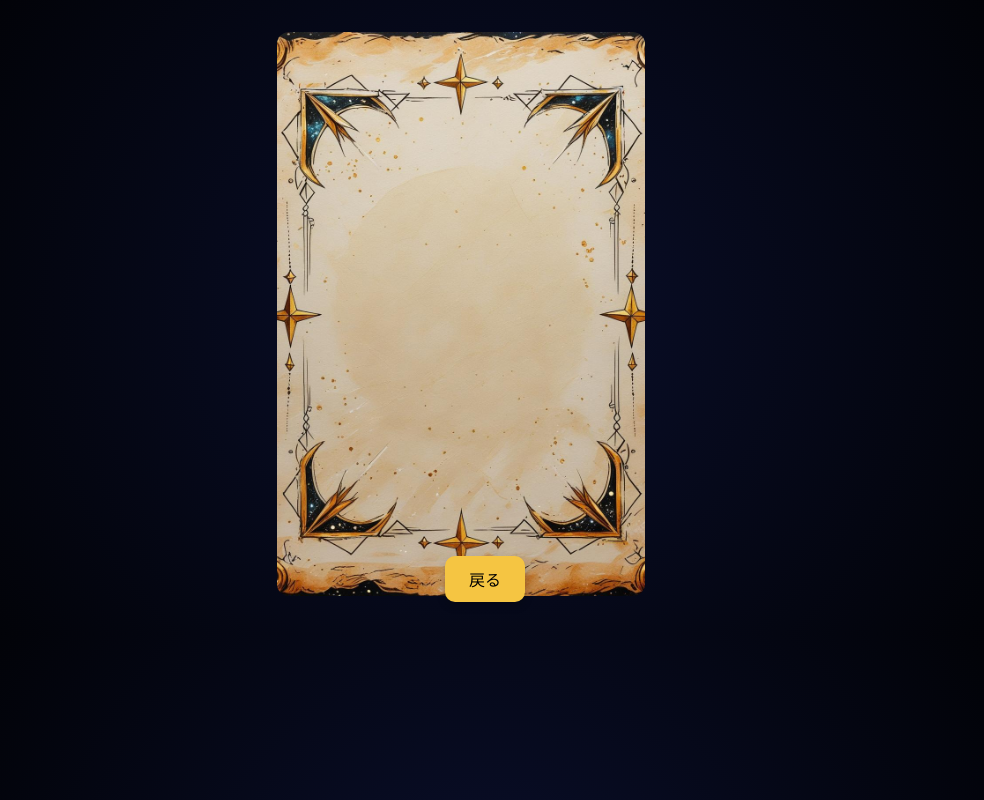
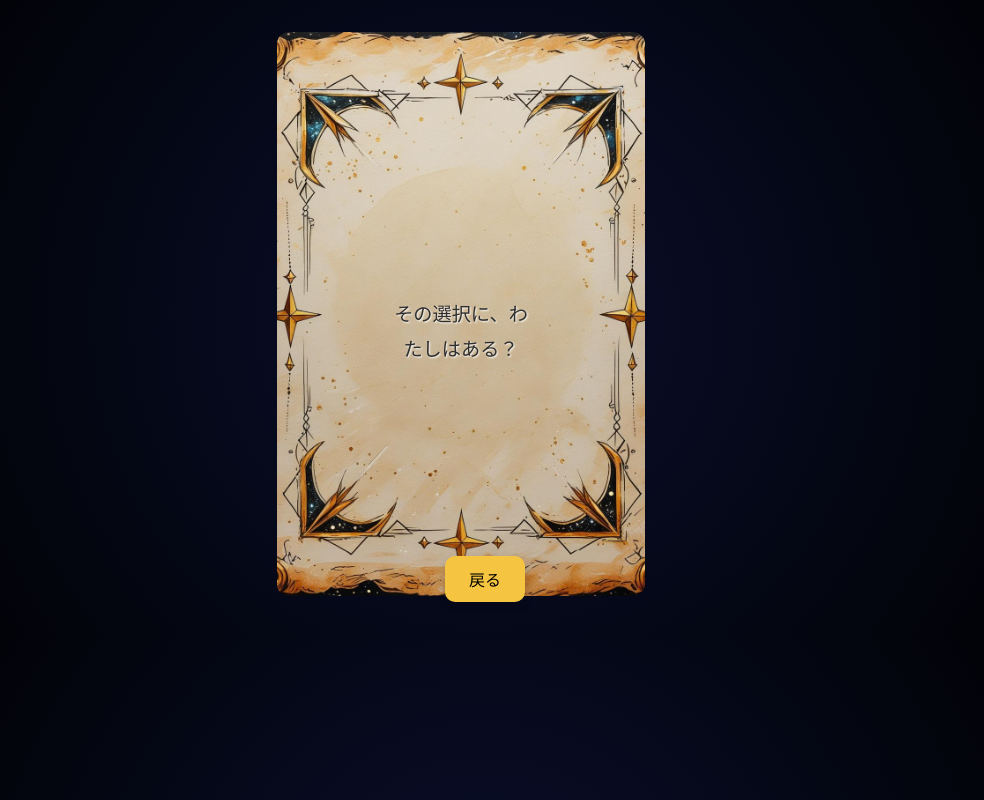
Before and after one commit to harukazemina/sonzai-app, a plain HTML site: page index.html in a window 1280 px wide. Both pictures are taken after a click on the button "問いを開く". Shown: the whole page, without its empty margins (155-1139 px from the left). Drawn offline with Linux system fonts and the light colour scheme.

Commit message:
問いの表示位置と表裏を修正

```diff
--- a/style.css
+++ b/style.css
@@ -65,7 +65,7 @@ button {
   transform: rotateY(180deg);
 }
 
-.card-back, .card-front {
+.card-front, .card-back {
   position: absolute;
   width: 100%;
   height: 100%;
@@ -75,18 +75,19 @@ button {
   background-position: center;
 }
 
-.card-back {
-  background-image: url('img/card-back.jpg'); /* タップ前（裏） */
+.card-front {
+  background-image: url('img/card-back.jpg'); /* カード裏（最初に見える面） */
 }
 
-.card-front {
-  background-image: url('img/card-front.jpg'); /* タップ後（表） */
+.card-back {
+  background-image: url('img/card-front.jpg'); /* カード表（問いが表示される） */
   transform: rotateY(180deg);
   display: flex;
   align-items: center;
   justify-content: center;
   padding: 2rem 1.5rem;
   text-align: center;
+  position: relative;
 }
 
 .question-text {
@@ -97,6 +98,12 @@ button {
   opacity: 0;
   transition: opacity 1s ease-in;
   padding: 1.5rem 1rem;
+  max-width: 90%;
+  position: absolute;
+  top: 50%;
+  left: 50%;
+  transform: translate(-50%, -50%);
+  text-shadow: 1px 1px 2px white;
 }
 
 .card.flip .question-text {
@@ -107,7 +114,7 @@ button {
   position: relative;
 }
 
-/* 🌼 スマホ用にサイズ調整 */
+/* スマホ対応 */
 @media (max-width: 600px) {
   .card {
     width: 90vw;
```
